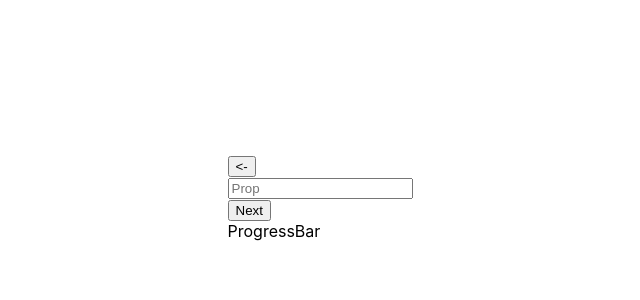
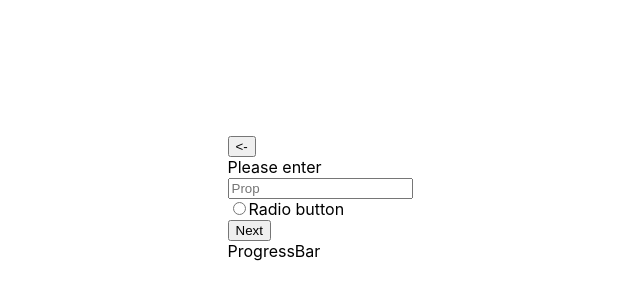
Before and after one commit to Spring3/register-form, a React (Create React App) app: page / in a window 1280 px wide. Shown: the part 202-502 px from the top of the page, without its empty margins (320-960 px from the left). Built offline with nearby package versions, Linux system fonts and the light colour scheme.

Commit message:
Input components: Button, Text, Radio

```diff
--- a/package.json
+++ b/package.json
@@ -4,6 +4,7 @@
   "private": true,
   "dependencies": {
     "classnames": "^2.2.6",
+    "mdi-react": "^5.0.0",
     "react": "^16.6.1",
     "react-dom": "^16.6.1",
     "react-redux": "^5.1.1",
--- a/src/App.js
+++ b/src/App.js
@@ -1,21 +1,45 @@
 import React, { Component } from 'react';
 import logo from './logo.svg';
-import './App.css';;
+import './App.css';
+
+import Input from './components/Input.jsx';
 
 class App extends Component {
+
+  onSubmit = (e) => {
+    e.preventDefault();
+    console.log('Submitted', e.target.value);
+    console.log('Submitted', e.target.values);
+  }
+
   render() {
     return (
       <main>
         <section>
           <form>
             <div>
-              <button className="back">{"<-"}</button>
+              <Input
+                className="back"
+                type="button"
+                value="<-"
+              />
             </div>
             <div>
-              <input type="text" placeholder="Prop" />
+              <Input
+                type="text"
+                placeholder="Prop"
+                label="Please enter"
+              />
+              <Input
+                type="radio"
+                label="Radio button"
+              />
             </div>
             <div>
-              <input type="submit" value="Next" />
+              <Input
+                type="button"
+                value="Next"
+              />
             </div>
             <div>ProgressBar</div>
           </form>
--- /dev/null
+++ b/src/components/Button.jsx
@@ -0,0 +1,31 @@
+import React, { PureComponent } from 'react';
+import PropTypes from 'prop-types';
+
+class Button extends PureComponent {
+  render() {
+    const { value, id, className, onClick, type } = this.props;
+
+    return (
+      <input
+        id={id}
+        className={className}
+        type={type}
+        value={value}
+        onClick={onClick}
+      />
+    );
+  }
+}
+
+Button.propTypes = {
+  className: PropTypes.string,
+  id: PropTypes.oneOfType([
+    PropTypes.string,
+    PropTypes.number
+  ]),
+  type: PropTypes.oneOf(['submit', 'button']),
+  value: PropTypes.string,
+  onClick: PropTypes.func
+}
+
+export default Button;
--- /dev/null
+++ b/src/components/Input.jsx
@@ -0,0 +1,72 @@
+import React, { PureComponent } from 'react';
+import PropTypes from 'prop-types';
+
+import Button from './Button.jsx';
+import TextInput from './TextInput.jsx';
+import RadioButton from './RadioButton.jsx';
+
+class Input extends PureComponent {
+  render() {
+    const { id, className, name, type, placeholder, value, onChange, onClick, label } = this.props;
+
+    switch(type.toLowerCase()) {
+      case 'submit':
+      case 'button':
+        return (
+          <Button
+            id={id}
+            className={className}
+            type={type}
+            onClick={onClick}
+            value={value}
+          />
+        );
+      case 'radio':
+        return(
+          <RadioButton
+            id={id}
+            className={className}
+            name={name}
+            value={value}
+            onChange={onChange}
+            label={label}
+          />
+        );
+      default:
+        return (
+          <TextInput
+            id={id}
+            className={className}
+            name={name}
+            placeholder={placeholder}
+            value={value}
+            onChange={onChange}
+            label={label}
+          />
+        );
+    }
+  }
+}
+
+Input.propTypes = {
+  className: PropTypes.string,
+  id: PropTypes.oneOfType([
+    PropTypes.string,
+    PropTypes.number
+  ]),
+  name: PropTypes.oneOfType([
+    PropTypes.string,
+    PropTypes.number
+  ]),
+  type: PropTypes.oneOf(['text', 'submit', 'button', 'radio']),
+  placeholder: PropTypes.string,
+  value: PropTypes.string,
+  onChange: PropTypes.func,
+  label: PropTypes.string
+}
+
+Input.defaultProps = {
+  type: 'text'
+}
+
+export default Input;
--- /dev/null
+++ b/src/components/RadioButton.jsx
@@ -0,0 +1,48 @@
+import React, { PureComponent } from 'react';
+import PropTypes from 'prop-types';
+
+class RadioButton extends PureComponent {
+  render() {
+    const { id, className, checked, onChange, value, name, label } = this.props;
+
+    return (
+      <label>
+        <input
+          id={id}
+          className={className}
+          name={name}
+          checked={checked}
+          type="radio"
+          onChange={onChange}
+          value={value}
+        />
+        {label}
+      </label>
+    );
+  }
+}
+
+RadioButton.propTypes = {
+  id: PropTypes.oneOfType([
+    PropTypes.string,
+    PropTypes.number
+  ]),
+  className: PropTypes.string,
+  name: PropTypes.string,
+  value: PropTypes.oneOfType([
+    PropTypes.number,
+    PropTypes.string
+  ]),
+  label: PropTypes.oneOfType([
+    PropTypes.number,
+    PropTypes.string
+  ]),
+  checked: PropTypes.bool,
+  onChange: PropTypes.func
+};
+
+RadioButton.defaultProps = {
+  checked: false
+};
+
+export default RadioButton;
--- /dev/null
+++ b/src/components/TextInput.jsx
@@ -0,0 +1,47 @@
+import React, { PureComponent } from 'react';
+import PropTypes from 'prop-types';
+
+class TextInput extends PureComponent {
+  render() {
+    const { id, className, name, label, value, placeholder, onChange } = this.props;
+
+    return (
+      <div>
+        <div>
+          <label
+            htmlFor={id || name || className}
+          >
+            {label}
+          </label>
+        </div>
+        <input
+          id={id}
+          name={name}
+          className={className}
+          type="text"
+          placeholder={placeholder}
+          value={value}
+          onChange={onChange}
+        />
+      </div>
+    );
+  }
+}
+
+TextInput.propTypes = {
+  className: PropTypes.string,
+  id: PropTypes.oneOfType([
+    PropTypes.string,
+    PropTypes.number
+  ]),
+  name: PropTypes.oneOfType([
+    PropTypes.string,
+    PropTypes.number
+  ]),
+  placeholder: PropTypes.string,
+  value: PropTypes.string,
+  onChange: PropTypes.func,
+  label: PropTypes.string
+}
+
+export default TextInput;
```
Also changed, not shown: 1 other file (tests, documents, lock files or other folders).
